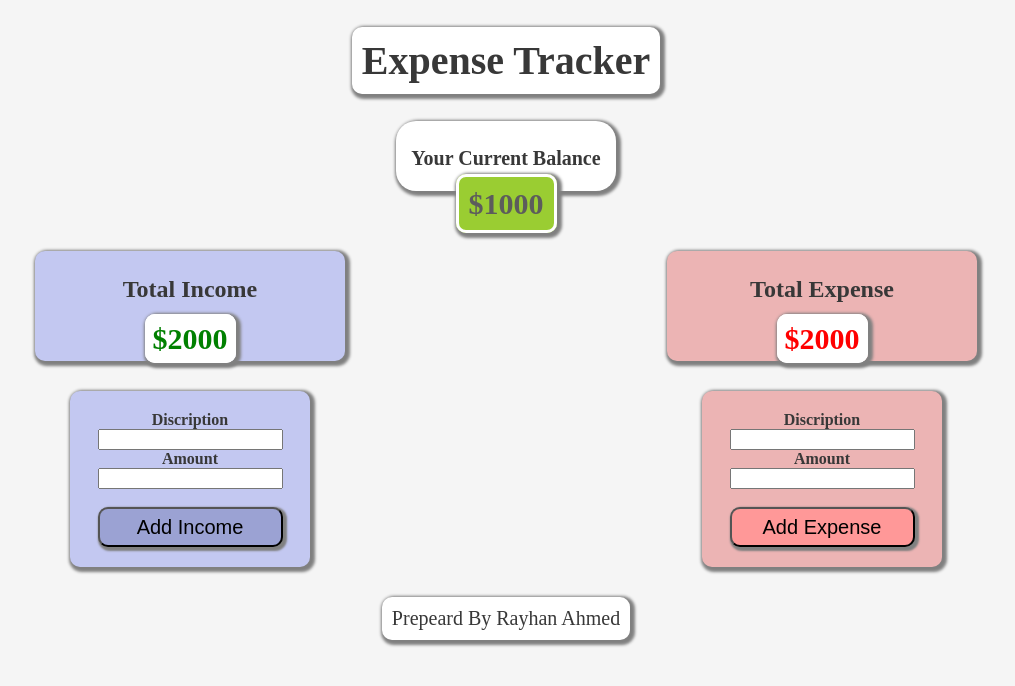
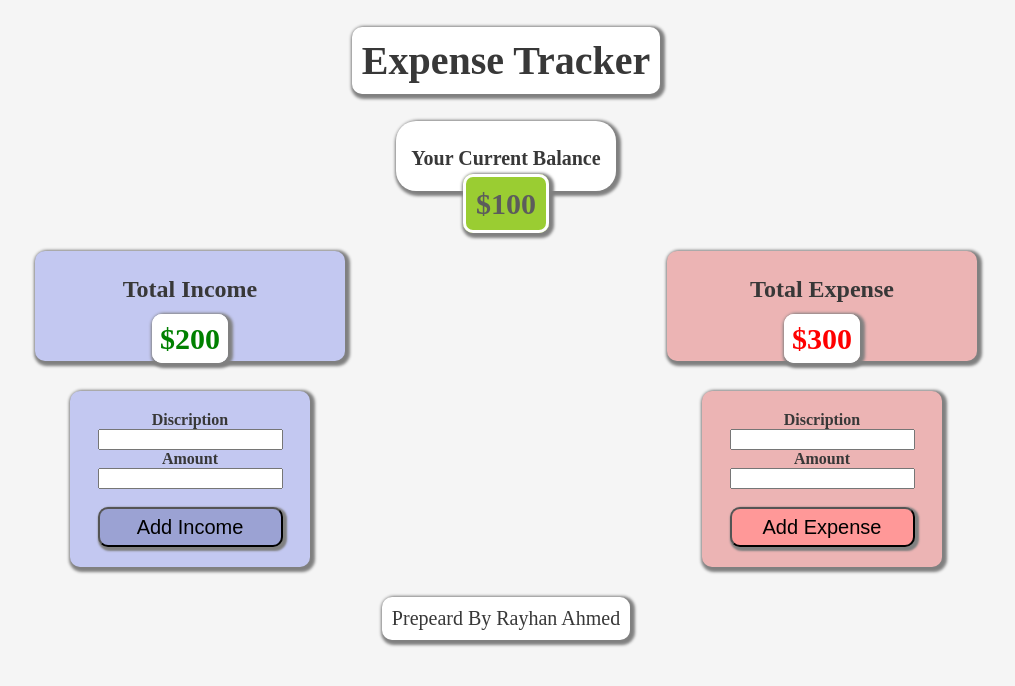
Before and after one commit to srehanpk/expense-tracker, a React (Create React App) app: page / in a window 1280 px wide. Shown: the top 686 px of the page, without its empty margins (134-1149 px from the left). Built offline with nearby package versions, Linux system fonts and the light colour scheme.

Commit message:
add context

```diff
--- a/src/App.css
+++ b/src/App.css
@@ -120,10 +120,10 @@ margin: auto;
 .form {
 
 
+  display: flex;
   color: rgb(56, 56, 56);
   margin-top: 30px;
-  align-content: center;
-  display: flex;
+
 }
 
 .plus  {
--- a/src/Balance.js
+++ b/src/Balance.js
@@ -1,4 +1,5 @@
-import React from 'react';
+import React, {useContext} from 'react';
+import {balanceContext} from './Context';
 
 
 
@@ -6,6 +7,8 @@ import React from 'react';
 
 
 function Balance  () {
+
+    let balance = useContext(balanceContext);
 
 
     return (
@@ -15,7 +18,7 @@ function Balance  () {
 
                 <h2>Your Current Balance   </h2>
 
-                <span>$1000</span>
+                <span>${balance}</span>
 
 
             </div>
--- a/src/Context.js
+++ b/src/Context.js
@@ -1,10 +1,26 @@
 import React, { createContext } from 'react';
 
 
+export const balanceContext = React.createContext(100,
 
-const myContext = React.createContext();
+    function add (){
 
 
+    }
+    );
+
+export const incomeContext = React.createContext(200,
+
+    function add (){
 
 
-export default myContext;
+    }
+);
+
+export const expenseContext = React.createContext(300,
+
+    function add (){
+
+
+    }
+);
--- a/src/Income.js
+++ b/src/Income.js
@@ -1,9 +1,12 @@
-import React from 'react';
-
+import React, {useContext} from 'react';
+import {incomeContext} from './Context';
+import {expenseContext} from './Context';
 
 
 function Income  () {
 
+        let income = useContext(incomeContext);
+        let expense = useContext(expenseContext);
 
     return (
 
@@ -13,7 +16,7 @@ function Income  () {
 
                     <h2>Total Income  </h2>
 
-                    <span>$2000</span>
+                    <span>${income}</span>
 
 
                 </div>
@@ -24,7 +27,7 @@ function Income  () {
 
                     <h2>Total Expense</h2>
 
-                    <span>$2000</span>
+                    <span>${expense}</span>
 
 
                 </div>
```
Also changed, not shown: src/App.js (+6 -3 lines).
